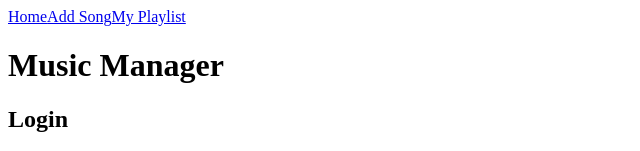
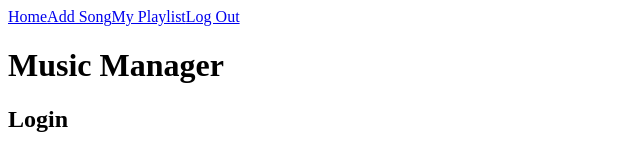
Before and after one commit to abate-Agegnehu/frontendmusicplayer, a React (Create React App) app: page / in a window 1280 px wide. Shown: the top 151 px of the page, without its empty margins (0-640 px from the left). Built offline with nearby package versions, Linux system fonts and the light colour scheme.

Commit message:
update navbar

```diff
--- a/src/features/pages/Navbar.jsx
+++ b/src/features/pages/Navbar.jsx
@@ -7,6 +7,7 @@ const Navbar = () => {
       <Link to={"/musiclist"}>Home</Link>
       <Link to={"/addsong"}>Add Song</Link>
       <Link to={"/myplaylist"}>My Playlist</Link>
+      <Link to={"/"}>Log Out</Link>
     </div>
   );
 };
```
